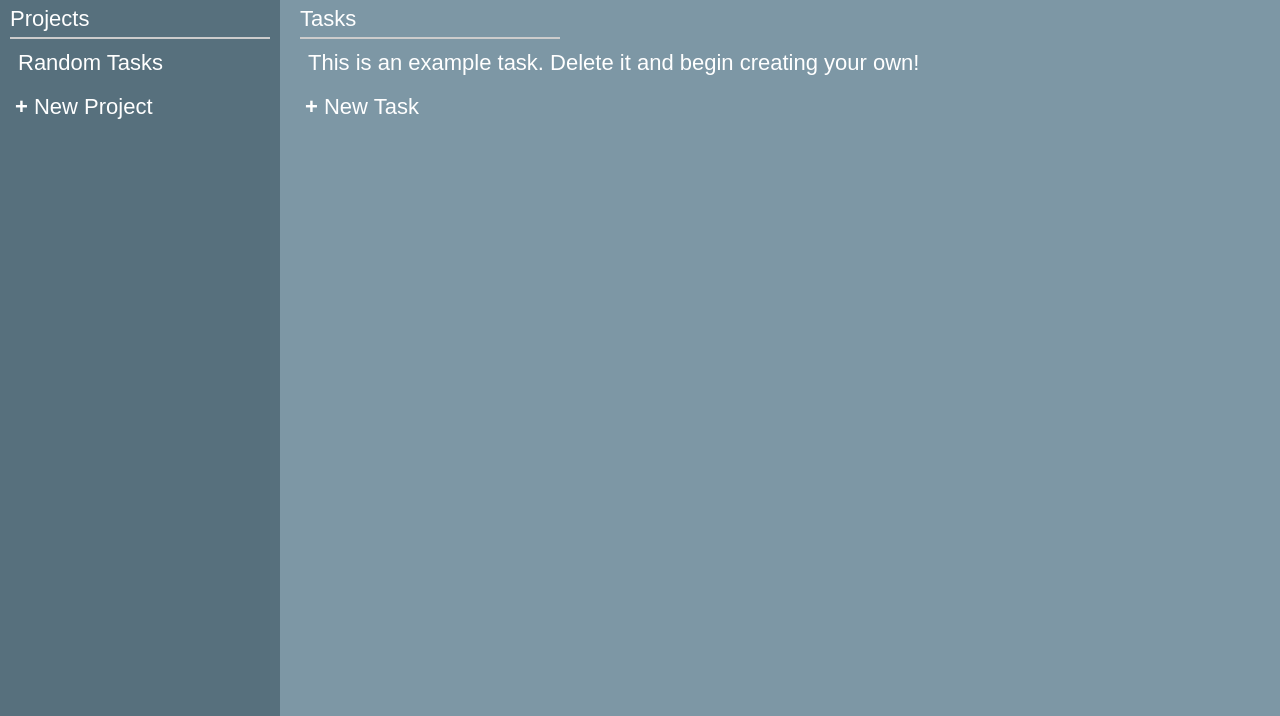
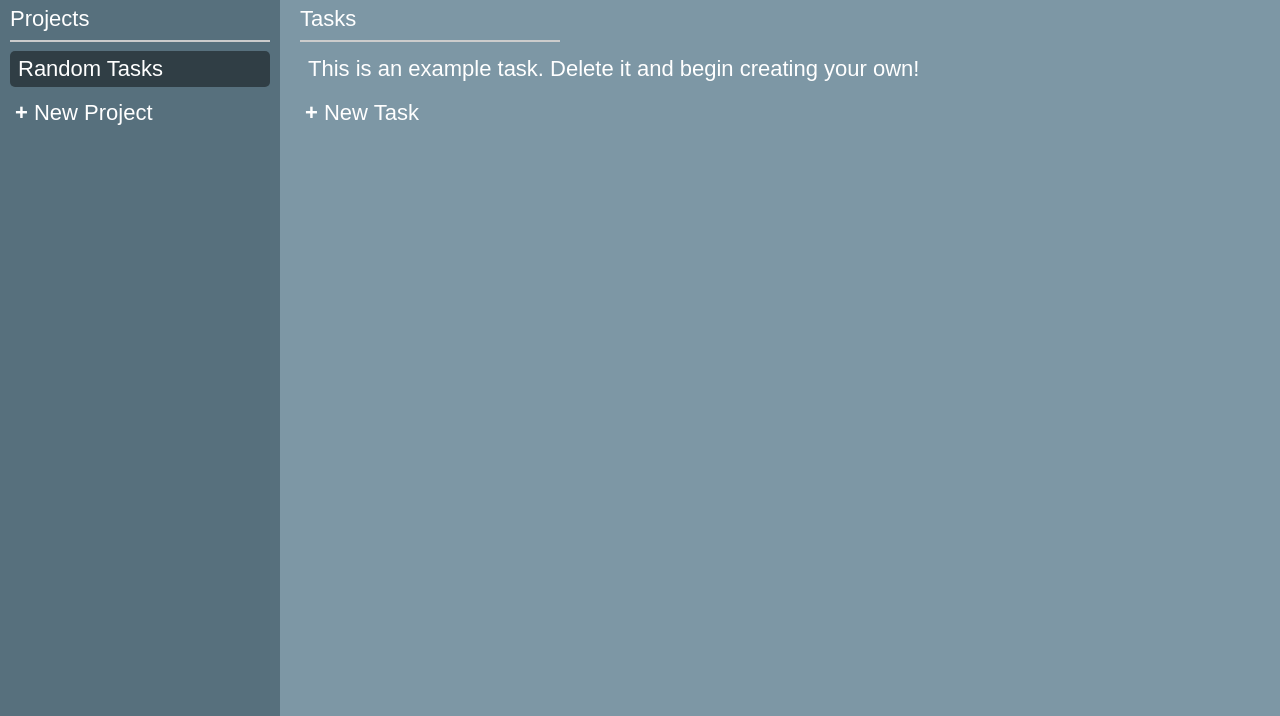
Before and after one commit to dblinkhorn/my-tasks, a plain HTML site: page index.html in a window 1280 px wide. Shown: the part 84-800 px from the top of the page. Drawn offline with Linux system fonts and the light colour scheme.

Commit message:
minor changes, mostly styling

```diff
--- a/main.js
+++ b/main.js
@@ -89,7 +89,7 @@ const showProjects = () => {
 
         // add delete buttons to each project item
         let projectDeleteButton = document.createElement("div");
-        projectDeleteButton.classList = "project-delete-button"
+        projectDeleteButton.classList = "project-delete-button";
         projectDeleteButton.id = projects.indexOf(project);
         projectDeleteButton.textContent = "x";
         projectContainer.appendChild(projectDeleteButton);
@@ -266,3 +266,6 @@ const addNewTodoDiv = () => {
 
 showProjects();
 showTodos(selectedProject);
+
+// highlight default "Random Tasks" project on page load
+const randomTasksProject = document.getElementById("0").classList.add("clicked");
--- a/style.css
+++ b/style.css
@@ -35,7 +35,7 @@ hr {
     width: 260px;
     border: 0;
     border-top: 2px solid #ccc;
-    margin: 5px 0px;
+    margin: 8px 0px;
     padding: 0;
 }
 
@@ -69,6 +69,7 @@ hr {
   padding: 4px;
   border: 1px solid rgba(0, 0, 0, 0.0);
   border-radius: 5px;
+  margin: 8px 0px;
 }
 
 .project-container:hover .project-delete-button {
```
